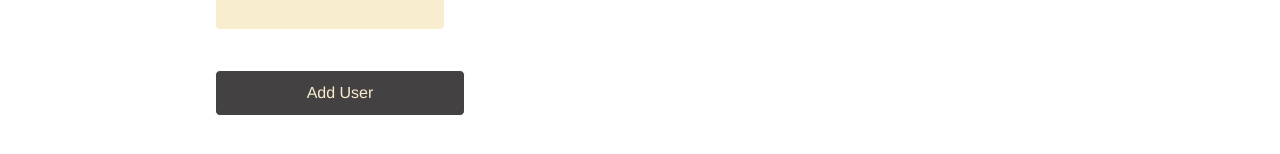
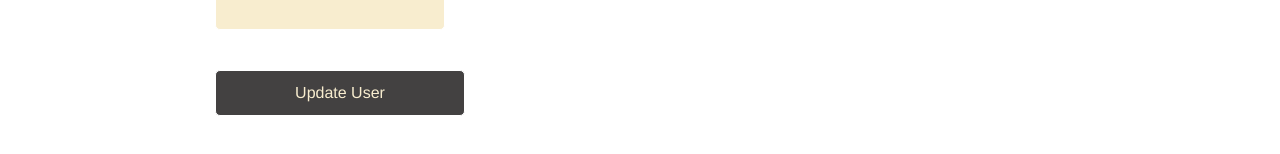
Before and after one commit to Youssef-Elsebahy/devCamp-vue3, a Vue app: page /users in a window 1280 px wide. Both pictures are taken after a click on the button "Add New User". Shown: the part 448-602 px from the top of the page. Built offline with nearby package versions, Linux system fonts and the light colour scheme.

Commit message:
Update user with index

```diff
--- a/src/components/shared/NavBar.vue
+++ b/src/components/shared/NavBar.vue
@@ -19,9 +19,7 @@
 <script lang="ts">
 import { defineComponent } from 'vue';
 export default defineComponent({
-    name: 'NavBar',
-    props: {
-  },
+    name: 'NavBar'
 })
 </script>
 
--- a/src/components/users/AddUsers.vue
+++ b/src/components/users/AddUsers.vue
@@ -49,7 +49,7 @@ export default defineComponent({
                 <label for="email">Email</label>
                 <input type="email" id="email" v-model="form.email" required />
             </div>
-            <button type="submit">Add User</button>
+            <button type="submit">{{ user ? 'Update User' : 'Add User' }}</button>
         </form>
     </div>
 </template>
@@ -58,6 +58,9 @@ import { defineComponent } from 'vue';
 
 export default defineComponent({
     name: "AddUsers",
+    props: {
+        user: Object // { firstName: string, lastName: string, age: number, email: email }
+    },
     methods: {
         onAddUser() {
             this.$emit('userAdded', this.form)
@@ -65,12 +68,13 @@ export default defineComponent({
     },
     data() {
         return {
-            form: {
-                firstName: "",
-                lastName: "",
-                age: "",
-                email: ""
-            }
+            // form: this.user ? this.user : {
+            //     firstName: "",
+            //     lastName: "",
+            //     age: "",
+            //     email: ""
+            // }
+            form: this.user || { firstName: "", lastName: "", age: "", email: "" }
         }
     }
 })
--- a/src/components/users/UsersComponent.vue
+++ b/src/components/users/UsersComponent.vue
@@ -1,13 +1,15 @@
 <template>
     <div class="users-list mt-5">
         <h2>Users List</h2>
-        <table v-if="usersList.length" class="w-100 table bordered">
+        <table v-if="usersList?.length" class="w-100 table bordered">
             <thead>
                 <tr>
                     <th>first name</th>
                     <th>last name</th>
                     <th>age</th>
                     <th>email</th>
+                    <th></th>
+                    <th></th>
                 </tr>
             </thead>
             <tbody>
@@ -23,7 +25,7 @@
                 </template>
             </tbody>
         </table>
-        <p v-else-if="usersList.lenght === 0">no users found ...</p>
+        <p v-else-if="usersList?.length === 0">no users found ...</p>
     </div>
 </template>
 
--- a/src/views/UsersView.vue
+++ b/src/views/UsersView.vue
@@ -2,7 +2,7 @@
     <div class="users container">
         <NavBar></NavBar>
         <UsersComponent v-if="showList" :usersList="users" @deleteUser="deleteUser" @editUser="editUser" />
-        <AddUsers v-else @userAdded="addUser($event); showList = true" />
+        <AddUsers v-else @userAdded="addUser($event); showList = true" :user="userToBeEdited" />
         <button class="mt-3" v-if="showList" @click="showList = false">Add New User</button>
     </div>
 </template>
@@ -30,11 +30,17 @@ export default defineComponent({
                 { firstName: 'yusuf', lastName: 'yehia', age: 26, email: 'yusuf@gmail.com' },
                 { firstName: 'osama', lastName: 'amer ', age: 25, email: 'osama@gmail.com' }
             ],
+            userToBeEdited: {},
+            userIndex: -1
         }
     },
     methods: {
         addUser(user: any) {
-            this.users.push(user)
+            if ( this.userIndex > -1 ) { // update user
+                this.users.splice(this.userIndex, 2, user);
+            } else { // add user
+                this.users.push(user);
+            }
             localStorage.setItem('users', JSON.stringify(this.users))
         },
         deleteUser(i: any) {
@@ -43,7 +49,9 @@ export default defineComponent({
         },
         editUser(index: any) {
             console.log(index)
-            console.log(this.users[index])
+            console.log(this.users[index]);
+            this.userIndex = index;
+            this.userToBeEdited = this.users[index];
             this.showList= false;
         }
     },
```
Also changed, not shown: 1 other file (tests, documents, lock files or other folders).
